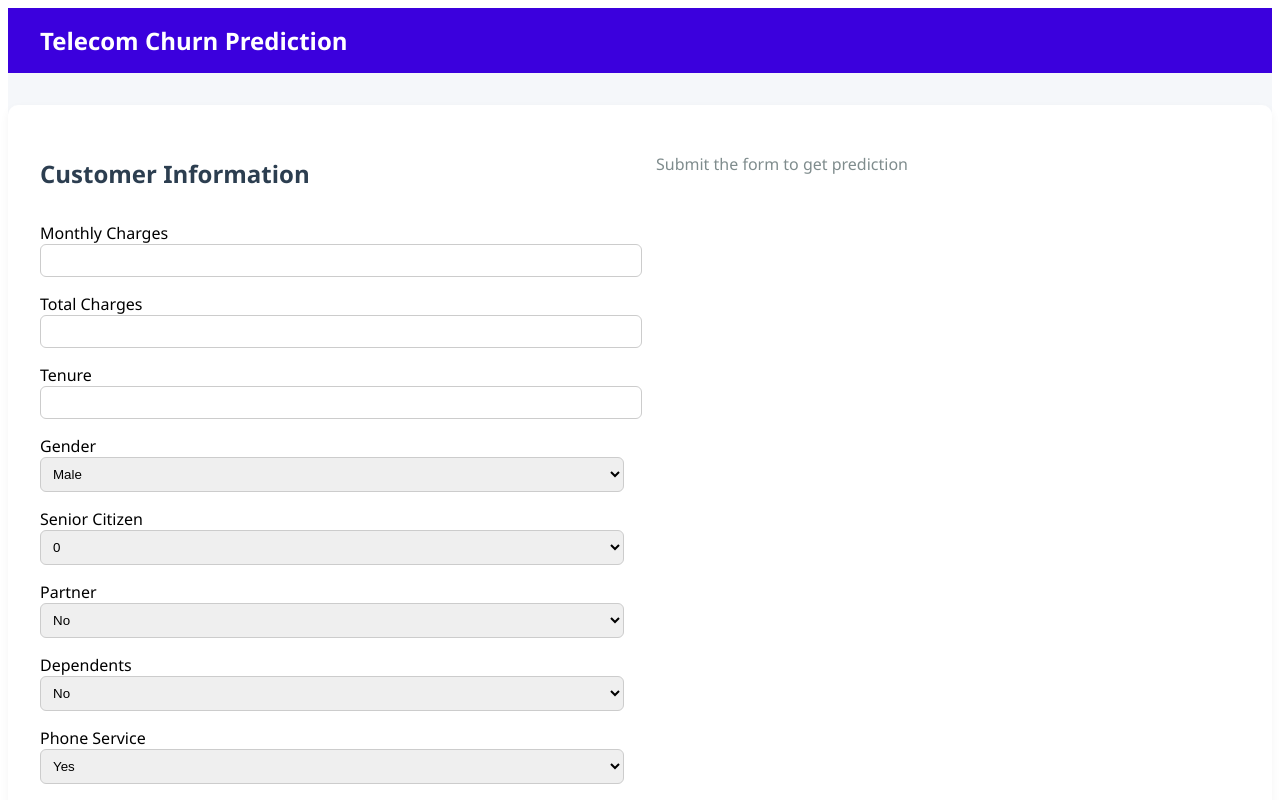
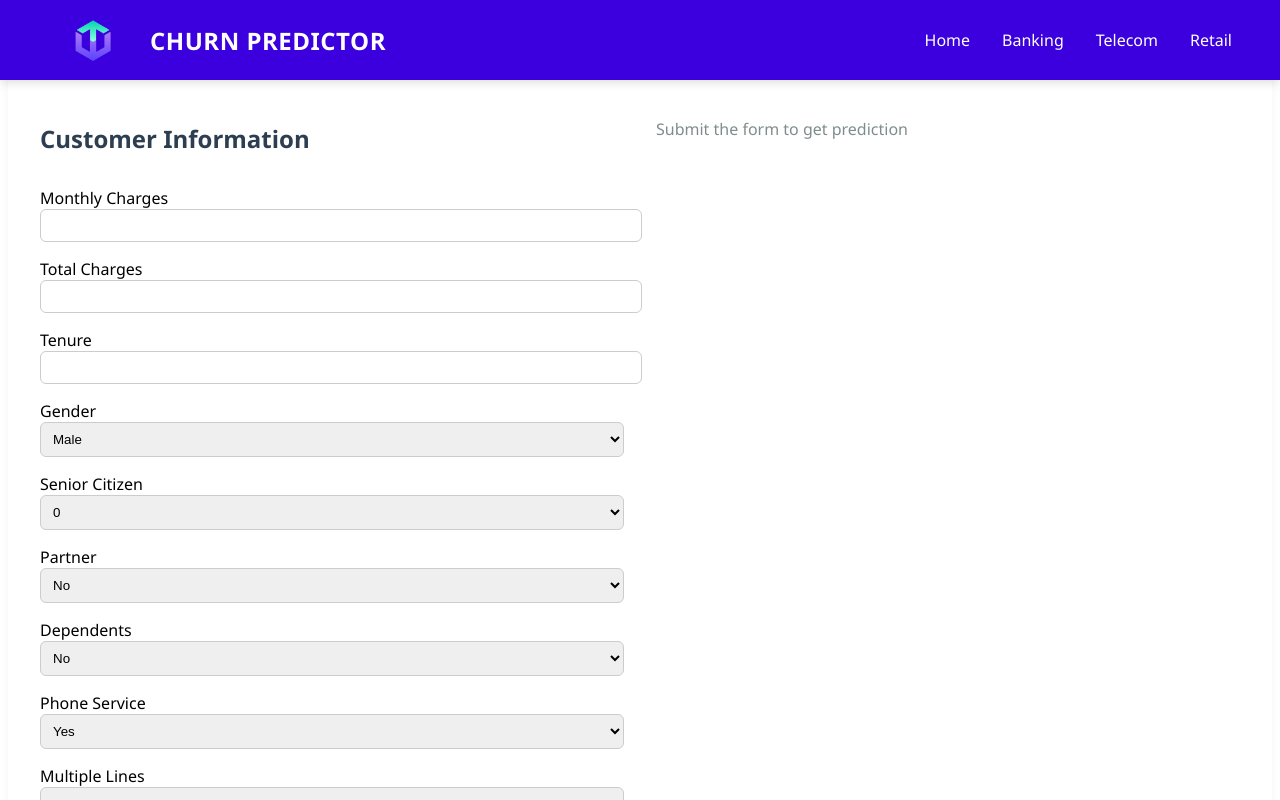
Before and after one commit to suraj120761/ChurnScope, a React (Vite) app in the folder churn-frontend/: page /telecom in a window 1280 px wide. Shown: the top 800 px of the page. Built offline with nearby package versions, Linux system fonts and the light colour scheme.

Commit message:
Update ChurnPredictorTelecom.jsx

```diff
--- a/churn-frontend/src/ChurnPredictorTelecom.jsx
+++ b/churn-frontend/src/ChurnPredictorTelecom.jsx
@@ -1,5 +1,6 @@
 import React, { useState, useRef } from "react";
 import axios from "axios";
+import Navbar from "./Navbar";
 
 export default function ChurnPredictorTelecom() {
   const [formData, setFormData] = useState({
@@ -82,9 +83,7 @@ export default function ChurnPredictorTelecom() {
 
   return (
     <div style={{ fontFamily: "Segoe UI, sans-serif", minHeight: "100vh", backgroundColor: "#f5f7fa" }}>
-      <nav style={{ backgroundColor: "#3b00dd", padding: "1rem 2rem" }}>
-        <h1 style={{ color: "white", margin: 0 }}>Telecom Churn Prediction</h1>
-      </nav>
+      <Navbar />
 
       <div style={{
         maxWidth: "1200px",
@@ -97,19 +96,16 @@ export default function ChurnPredictorTelecom() {
         gridTemplateColumns: "1fr 1fr",
         gap: "2rem"
       }}>
-        {/* Form Section */}
         <form onSubmit={handleSubmit} style={{ display: "flex", flexDirection: "column", gap: "1rem" }}>
           <h2 style={{ marginBottom: "1rem", color: "#2c3e50" }}>Customer Information</h2>
 
-          {[
-            { name: "monthly_charges", label: "Monthly Charges", type: "number" },
-            { name: "total_charges", label: "Total Charges", type: "number" },
-            { name: "tenure", label: "Tenure", type: "number" },
-          ].map(({ name, label, type }) => (
+          {[{ name: "monthly_charges", label: "Monthly Charges" },
+            { name: "total_charges", label: "Total Charges" },
+            { name: "tenure", label: "Tenure" }].map(({ name, label }) => (
             <div key={name}>
               <label>{label}</label>
               <input
-                type={type}
+                type="number"
                 name={name}
                 value={formData[name]}
                 onChange={handleChange}
@@ -146,7 +142,7 @@ export default function ChurnPredictorTelecom() {
                 "tele_xgboost",
                 "tele_random_forest"
               ]
-            },
+            }
           ].map(({ name, label, options }) => (
             <div key={name}>
               <label>{label}</label>
@@ -182,21 +178,24 @@ export default function ChurnPredictorTelecom() {
           {result ? (
             <>
               <h3 style={{ color: "#2c3e50" }}>Prediction Results</h3>
-
               <div style={{ backgroundColor: "#f0f4f7", padding: "1rem", borderRadius: "8px", marginBottom: "1rem" }}>
                 <strong>Churn Probability:</strong>
-                <div style={{ fontSize: "2rem", color: result.probability > 0.7 ? "#e74c3c" : result.probability > 0.4 ? "#f39c12" : "#27ae60" }}>
+                <div style={{
+                  fontSize: "2rem",
+                  color: result.probability > 0.7 ? "#e74c3c" : result.probability > 0.4 ? "#f39c12" : "#27ae60"
+                }}>
                   {(result.probability * 100).toFixed(0)}%
                 </div>
               </div>
-
               <div style={{ backgroundColor: "#f0f4f7", padding: "1rem", borderRadius: "8px", marginBottom: "1rem" }}>
                 <strong>Risk Level:</strong>
-                <div style={{ fontSize: "1.2rem", color: result.risk_level === "High" ? "#e74c3c" : result.risk_level === "Medium" ? "#f39c12" : "#27ae60" }}>
+                <div style={{
+                  fontSize: "1.2rem",
+                  color: result.risk_level === "High" ? "#e74c3c" : result.risk_level === "Medium" ? "#f39c12" : "#27ae60"
+                }}>
                   {result.risk_level}
                 </div>
               </div>
-
               <div style={{ backgroundColor: "#f0f4f7", padding: "1rem", borderRadius: "8px" }}>
                 <strong>Recommendation:</strong>
                 <p>{result.recommendation}</p>
```
